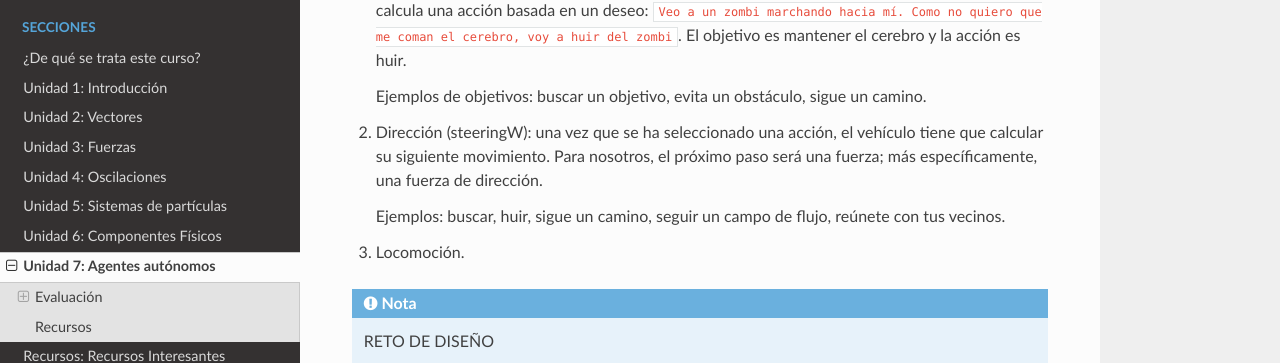
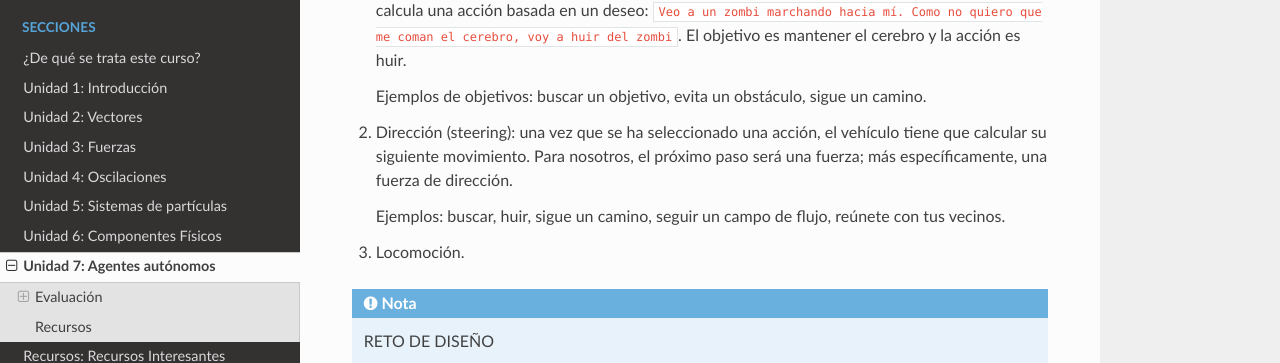
Before and after one commit to mgarcial/SimulacionInteractivos, a Sphinx documentation site: the page built from docs/_unidad7/unidad7.rst, in a window 1280 px wide and 900 px high, scrolled down 611 px. Shown: the part 135-498 px from the top of the window. Built offline with Sphinx 7.4.7 and the Read the Docs theme 2.0.0, drawn with Linux system fonts in a browser that asks for light colours.

Commit message:
minor fix

```diff
--- a/docs/_unidad7/unidad7.rst
+++ b/docs/_unidad7/unidad7.rst
@@ -35,7 +35,7 @@ de las capas (selección y dirección).
 
    Ejemplos de objetivos: buscar un objetivo, evita un obstáculo, sigue un camino.
 
-2. Dirección (steeringW): una vez que se ha seleccionado una acción, el vehículo
+2. Dirección (steering): una vez que se ha seleccionado una acción, el vehículo
    tiene que calcular su siguiente movimiento. Para nosotros, el próximo paso será una
    fuerza; más específicamente, una fuerza de dirección.
 
```
